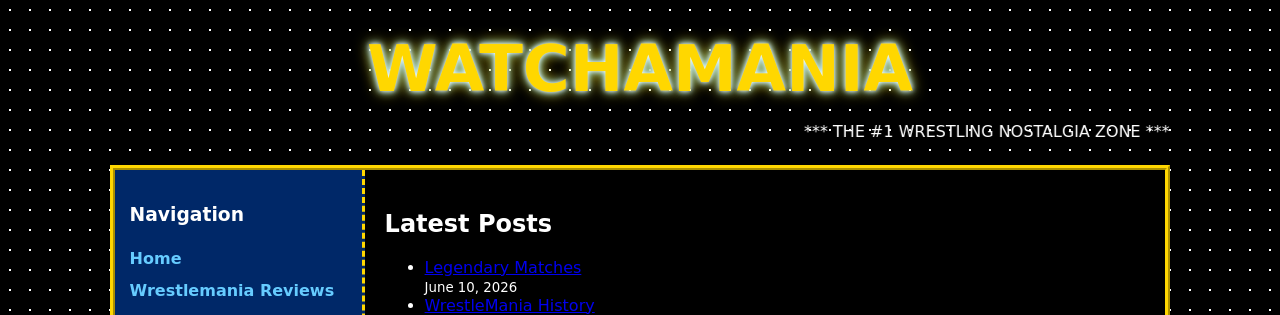
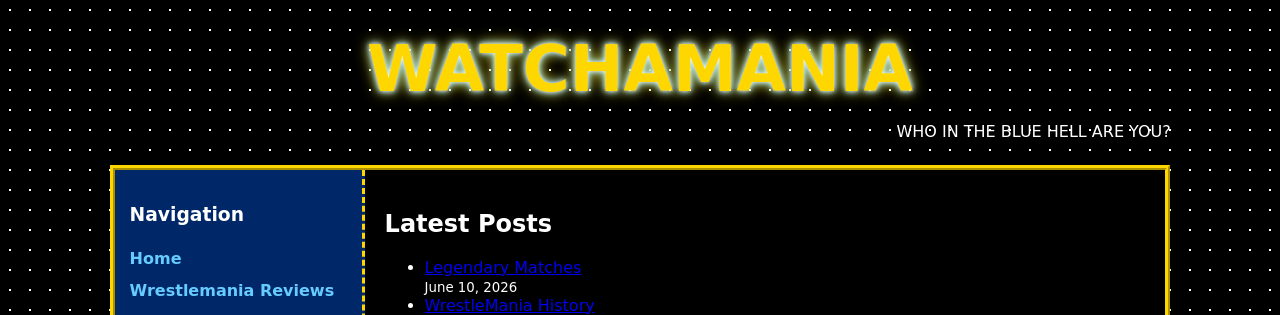
Before and after one commit to watchamania/watchamania.github.io, a Jekyll site: the page built from index.md, in a window 1280 px wide. Shown: the top 315 px of the page. Built offline with Jekyll 4.4.1, drawn with Linux system fonts in a browser that asks for light colours.

Commit message:
Update header.html

```diff
--- a/_includes/header.html
+++ b/_includes/header.html
@@ -1,5 +1,5 @@
 <h1 class="sparkle">{{ site.title }}</h1>
 
 <marquee behavior="alternate" scrollamount="6">
-*** THE #1 WRESTLING NOSTALGIA ZONE ***
+WHO IN THE BLUE HELL ARE YOU?
 </marquee>
```
